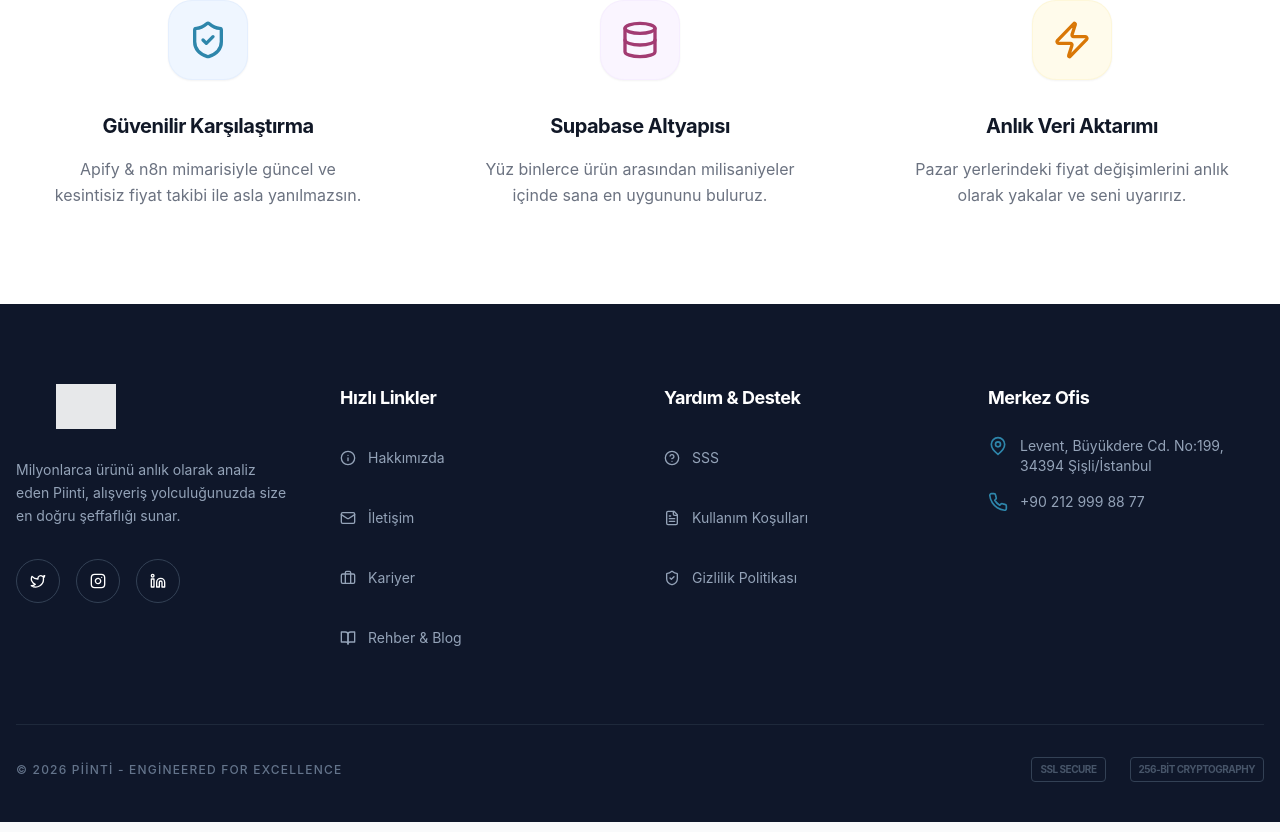
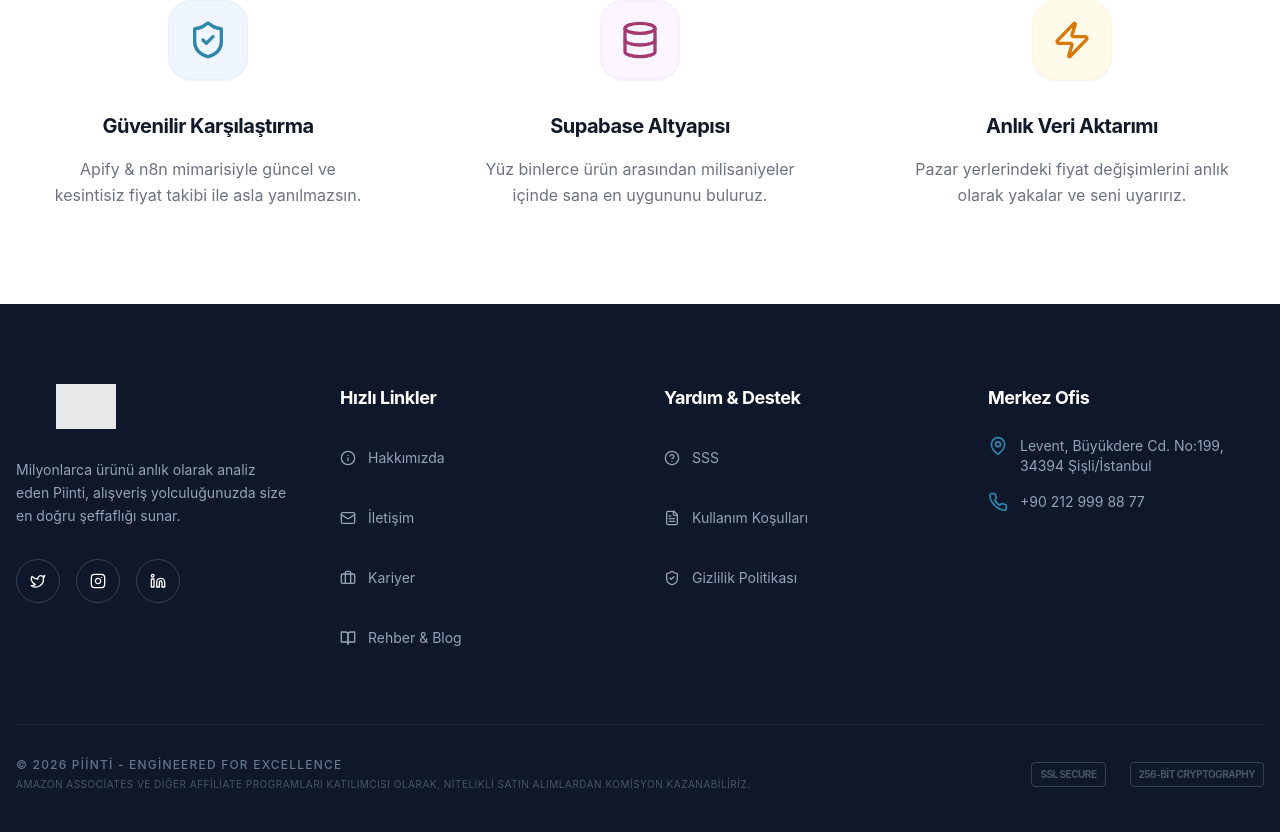
Before and after one commit to erentaysi/pricelyx, a Next.js app: page / in a window 1280 px wide. Shown: the part 1843-2675 px from the top of the page. Built offline with nearby package versions, Linux system fonts and the light colour scheme; no server answers; the database is empty; grey boxes are pictures that could not be loaded.

Commit message:
Add Amazon Associates affiliate disclosure

```diff
--- a/app/layout.tsx
+++ b/app/layout.tsx
@@ -136,7 +136,12 @@ function Footer() {
             </div>
 
             <div className="border-t border-slate-800 pt-8 flex flex-col md:flex-row justify-between items-center gap-4">
-                <p className="text-slate-500 text-xs font-medium uppercase tracking-widest">&copy; 2026 Piinti - Engineered for Excellence</p>
+                <div className="flex flex-col gap-1">
+                  <p className="text-slate-500 text-xs font-medium uppercase tracking-widest">&copy; 2026 Piinti - Engineered for Excellence</p>
+                  <p className="text-slate-600 text-[10px] uppercase tracking-wider">
+                    Amazon Associates ve diğer affiliate programları katılımcısı olarak, nitelikli satın alımlardan komisyon kazanabiliriz.
+                  </p>
+                </div>
                 <div className="flex gap-6">
                   <span className="text-[10px] text-slate-600 font-bold tracking-tighter uppercase border border-slate-700 px-2 py-1 rounded">SSL Secure</span>
                   <span className="text-[10px] text-slate-600 font-bold tracking-tighter uppercase border border-slate-700 px-2 py-1 rounded">256-Bit Cryptography</span>
```
